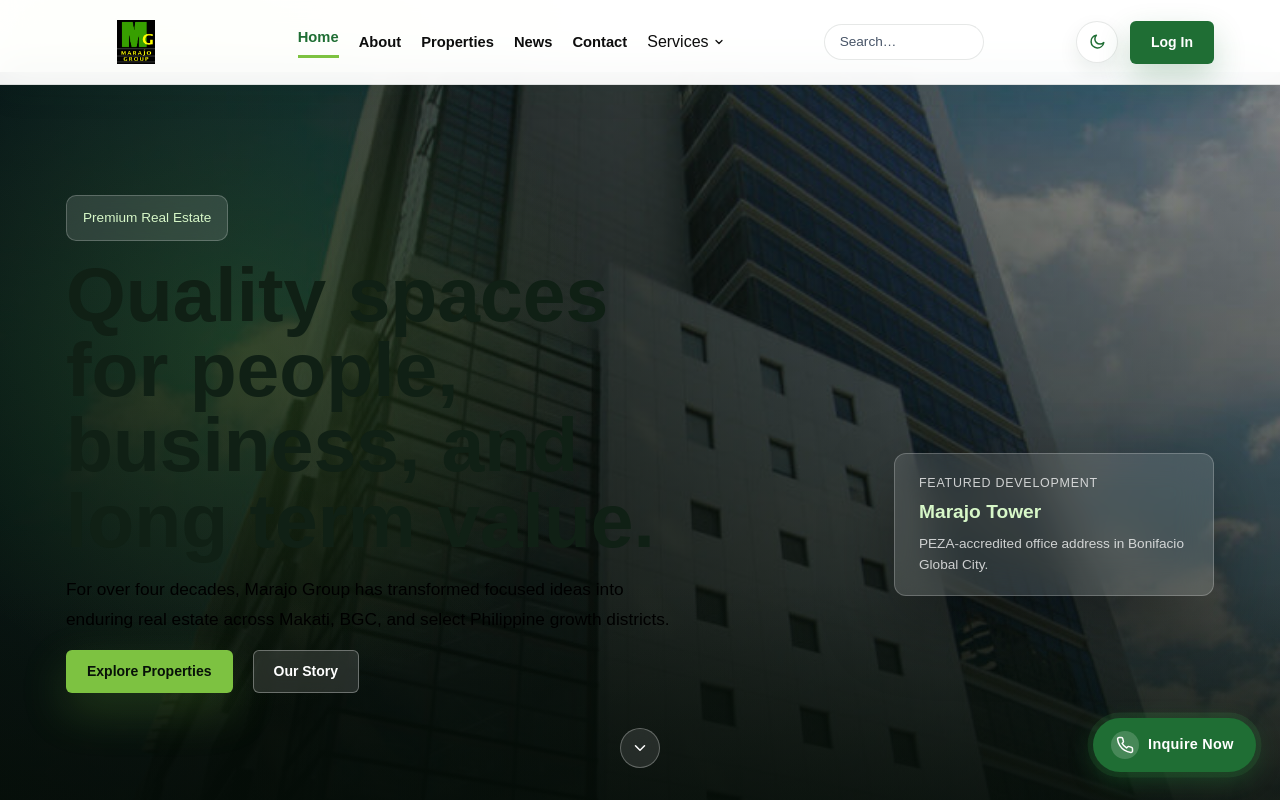
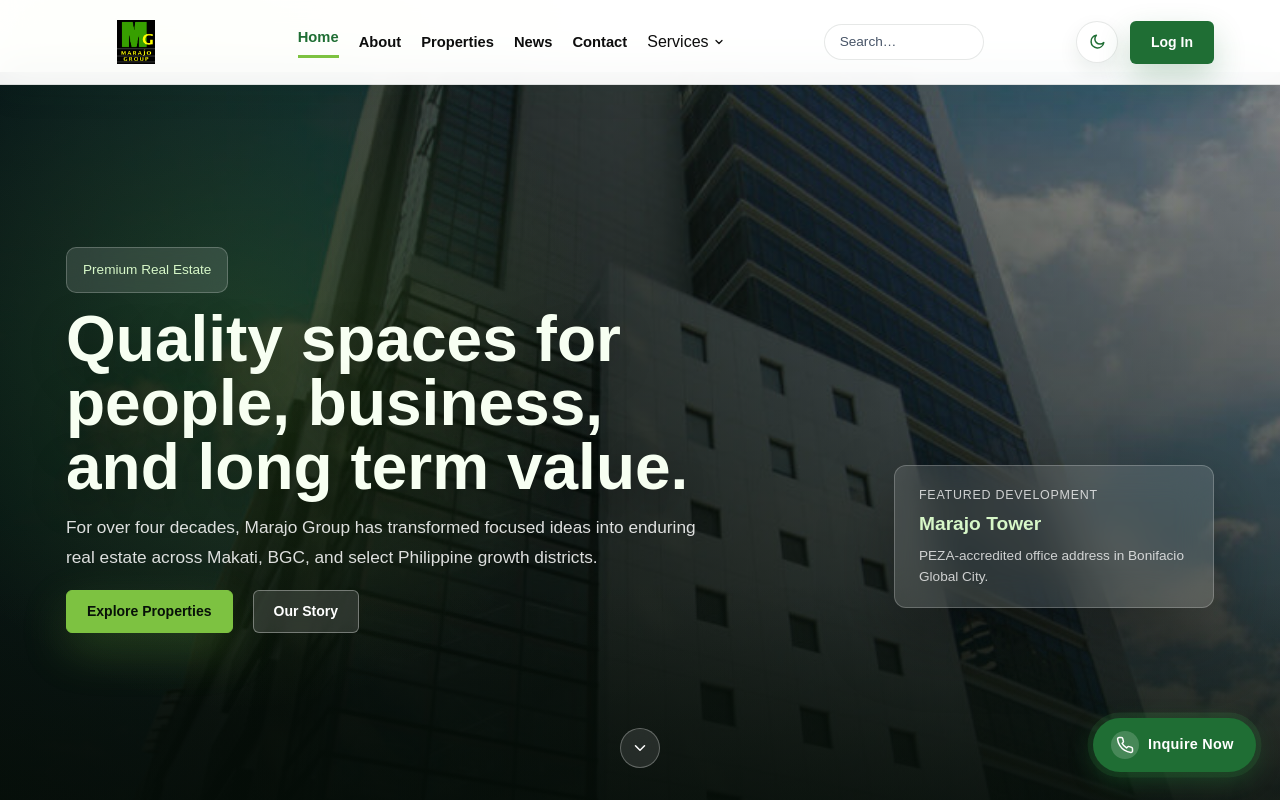
Before and after one commit to jemkirku0907/marajo-group, a Next.js app: page / in a window 1280 px wide. Shown: the top 800 px of the page. Built offline with nearby package versions, Linux system fonts and the light colour scheme.

Commit message:
Fix hero CTA visibility and news alignment

```diff
--- a/app/site/search.css
+++ b/app/site/search.css
@@ -190,3 +190,156 @@
     flex-wrap: wrap;
   }
 }
+
+/* Final visual polish overrides loaded last.
+   Keeps Home/About CTAs above the fold and prevents theme text colors from leaking into image heroes. */
+.home-hero,
+.about-hero {
+  min-height: calc(100svh - 72px);
+  padding: clamp(2.75rem, 6vh, 4.75rem) 0 clamp(2.25rem, 5vh, 3.75rem);
+}
+
+.home-hero-grid,
+.about-hero-grid {
+  align-items: center;
+  gap: clamp(1.5rem, 4vw, 4rem);
+}
+
+.home-hero-copy,
+.about-hero-copy {
+  gap: clamp(0.75rem, 1.7vh, 1.15rem);
+}
+
+body.theme-light .home-hero .hero-label,
+body.theme-dark .home-hero .hero-label,
+body.theme-light .about-hero .hero-label,
+body.theme-dark .about-hero .hero-label {
+  color: #d7f7c8;
+}
+
+body.theme-light .home-hero .hero-title,
+body.theme-dark .home-hero .hero-title,
+body.theme-light .about-hero .hero-title,
+body.theme-dark .about-hero .hero-title {
+  color: #f7fff2;
+  font-size: clamp(2.35rem, 5vw, 4.7rem);
+  line-height: 1;
+  max-width: 760px;
+  text-shadow: 0 12px 36px rgba(0, 0, 0, 0.34);
+}
+
+body.theme-light .home-hero .hero-copy,
+body.theme-dark .home-hero .hero-copy,
+body.theme-light .about-hero .hero-copy,
+body.theme-dark .about-hero .hero-copy {
+  color: rgba(255, 255, 255, 0.86);
+  max-width: 650px;
+}
+
+.home-hero .hero-actions,
+.about-hero .hero-actions {
+  margin-top: 0.25rem;
+}
+
+.home-hero .btn-primary,
+.about-hero .btn-primary {
+  background: #7dc241;
+  border-color: #7dc241;
+  color: #071108;
+}
+
+.home-hero .btn-secondary,
+.about-hero .btn-secondary {
+  background: rgba(255, 255, 255, 0.13);
+  border-color: rgba(255, 255, 255, 0.34);
+  color: #ffffff;
+}
+
+.home-hero-media .hero-feature-panel,
+.about-hero-media .hero-feature-panel {
+  bottom: clamp(0.5rem, 3vh, 1.75rem);
+}
+
+.journal-hero {
+  height: auto;
+  min-height: clamp(430px, 62svh, 620px);
+}
+
+.journal-hero-overlay {
+  align-items: center;
+  padding: clamp(2.5rem, 6vh, 4rem) 0;
+  background: linear-gradient(90deg, rgba(4, 20, 10, 0.82) 0%, rgba(4, 20, 10, 0.58) 48%, rgba(4, 20, 10, 0.2) 100%);
+}
+
+.journal-hero-overlay .container {
+  display: grid;
+  align-content: center;
+  justify-items: start;
+  min-height: inherit;
+}
+
+.journal-label {
+  color: #d7f7c8;
+}
+
+.journal-hero-title {
+  color: #ffffff;
+  font-size: clamp(2.4rem, 5.2vw, 4.75rem);
+  line-height: 0.98;
+  max-width: 760px;
+  text-shadow: 0 12px 36px rgba(0, 0, 0, 0.3);
+}
+
+.journal-hero-sub {
+  color: rgba(255, 255, 255, 0.84);
+  max-width: 560px;
+  font-size: clamp(1rem, 1.4vw, 1.2rem);
+}
+
+@media (max-width: 1100px) {
+  .home-hero-media .hero-feature-panel,
+  .about-hero-media .hero-feature-panel {
+    margin-top: 0.75rem;
+  }
+}
+
+@media (max-width: 760px) {
+  .home-hero,
+  .about-hero {
+    min-height: calc(100svh - 68px);
+    padding: clamp(2.75rem, 7vh, 4rem) 0 clamp(2rem, 5vh, 3rem);
+  }
+
+  body.theme-light .home-hero .hero-title,
+  body.theme-dark .home-hero .hero-title,
+  body.theme-light .about-hero .hero-title,
+  body.theme-dark .about-hero .hero-title {
+    font-size: clamp(2rem, 10.5vw, 3.35rem);
+  }
+
+  .home-hero .hero-actions,
+  .about-hero .hero-actions {
+    width: 100%;
+  }
+
+  .journal-hero {
+    min-height: calc(100svh - 68px);
+  }
+
+  .journal-hero-title {
+    font-size: clamp(2.2rem, 11vw, 3.5rem);
+  }
+}
+
+@media (max-width: 480px) {
+  .home-hero,
+  .about-hero {
+    min-height: auto;
+    padding: 2.5rem 0 2.75rem;
+  }
+
+  .home-hero-media .hero-feature-panel,
+  .about-hero-media .hero-feature-panel {
+    display: none;
+  }
+}
```
